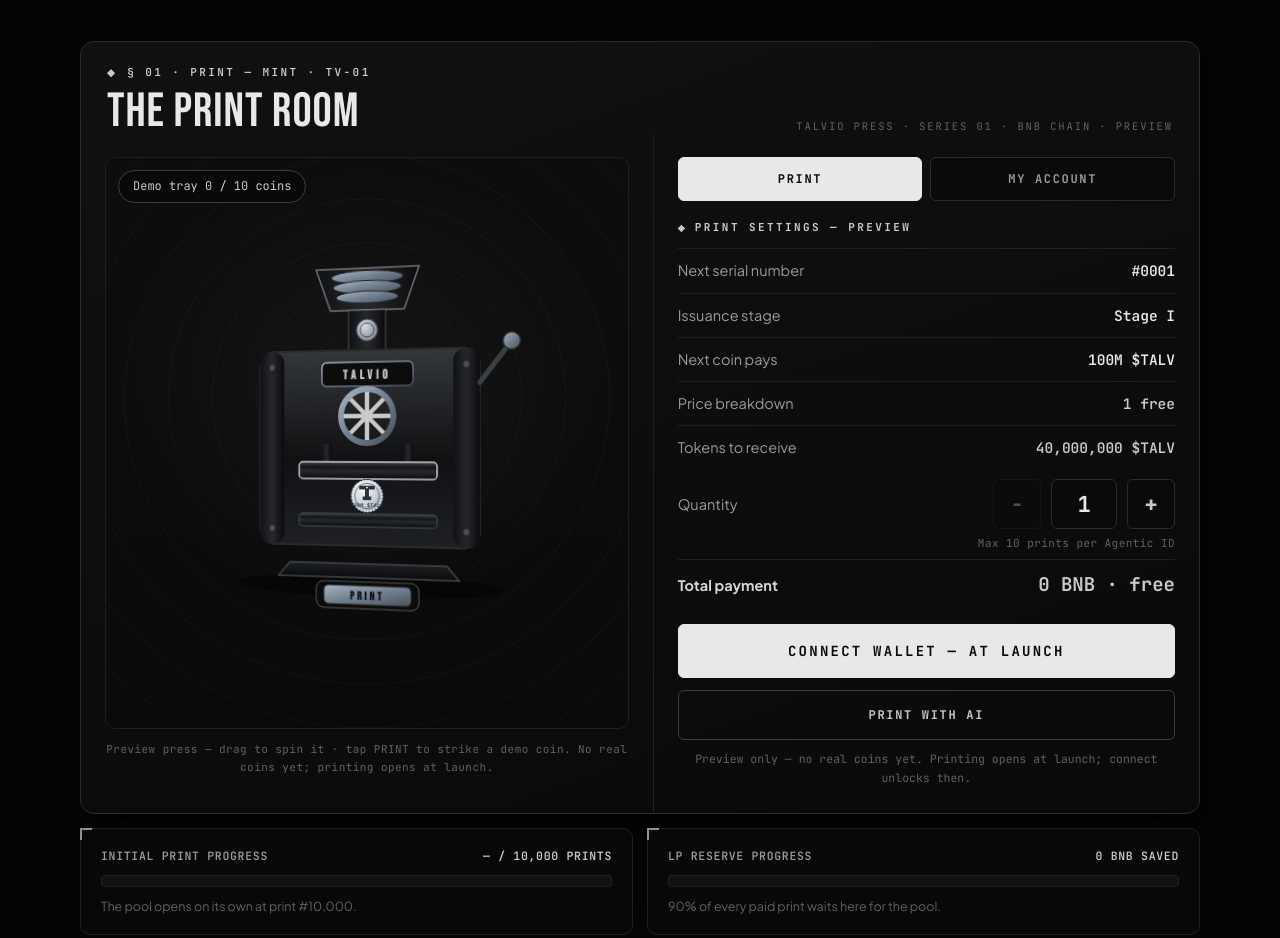
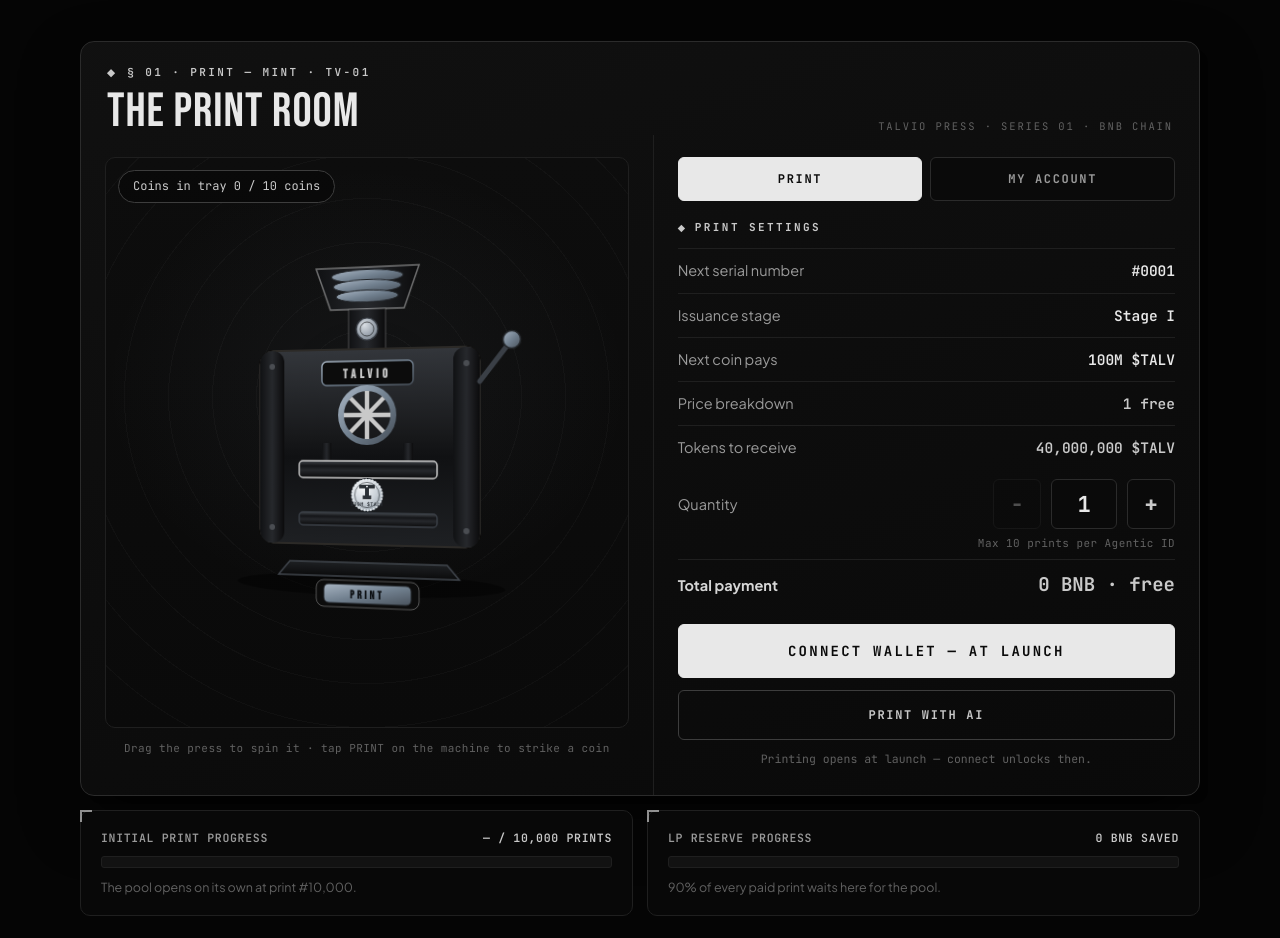
Before and after one commit to talvio-io/Talvio-cash, a plain HTML site: page index.html in a window 1280 px wide. Shown: the part 1701-2639 px from the top of the page. Drawn offline with Linux system fonts and the light colour scheme.

Commit message:
Talvio v2: remove demo labels from print room

```diff
--- a/index.html
+++ b/index.html
@@ -750,12 +750,12 @@
       <div class="room" id="print-room">
         <div class="room-head">
           <div><div class="room-tag"><span class="diamond">◆</span> § 01 · Print — Mint · TV-01</div><h2>The print room</h2></div>
-          <span class="tag">TALVIO PRESS · SERIES 01 · BNB CHAIN · PREVIEW</span>
+          <span class="tag">TALVIO PRESS · SERIES 01 · BNB CHAIN</span>
         </div>
         <div class="room-grid">
           <div class="press-side">
             <div class="press-viewport" id="press-viewport" aria-label="Mint press — drag to rotate">
-              <div class="coin-chip">Demo tray&nbsp;<span id="coin-count">0</span> / 10 coins</div>
+              <div class="coin-chip">Coins in tray&nbsp;<span id="coin-count">0</span> / 10 coins</div>
               <div class="press-3d" id="press-3d">
                 <svg width="330" height="352" viewBox="0 0 330 352" role="img" aria-label="A stylized coin mint press">
                   <defs>
@@ -880,7 +880,7 @@
                 </svg>
               </div>
             </div>
-            <p class="press-hint">Preview press — drag to spin it · tap PRINT to strike a demo coin. No real coins yet; printing opens at launch.</p>
+            <p class="press-hint">Drag the press to spin it · tap PRINT on the machine to strike a coin</p>
           </div>
 
           <div class="panel-side">
@@ -890,7 +890,7 @@
             </div>
 
             <div id="panel-print" role="tabpanel" aria-labelledby="tab-print">
-              <div class="panel-title">Print settings — preview</div>
+              <div class="panel-title">Print settings</div>
               <div class="set-row"><span class="k">Next serial number</span><span class="v" id="ps-serial">#0001</span></div>
               <div class="set-row"><span class="k">Issuance stage</span><span class="v" id="ps-stage">Stage I</span></div>
               <div class="set-row"><span class="k">Next coin pays</span><span class="v" id="ps-note">100M $TALV</span></div>
@@ -907,7 +907,7 @@
 
               <button class="btn-connect" id="btn-connect" type="button">Connect wallet — at launch</button>
               <button class="btn-ai" id="btn-ai" type="button" aria-expanded="false" aria-controls="ai-box">Print with AI</button>
-              <p class="launch-note" id="launch-note">Preview only — no real coins yet. Printing opens at launch; connect unlocks then.</p>
+              <p class="launch-note" id="launch-note">Printing opens at launch — connect unlocks then.</p>
 
               <div class="ai-box" id="ai-box" hidden>
                 <pre id="agent-prompt">Once printing is live at launch, print $TALV on Talvio with my wallet. First print is free, then 0.002 BNB each.
```
